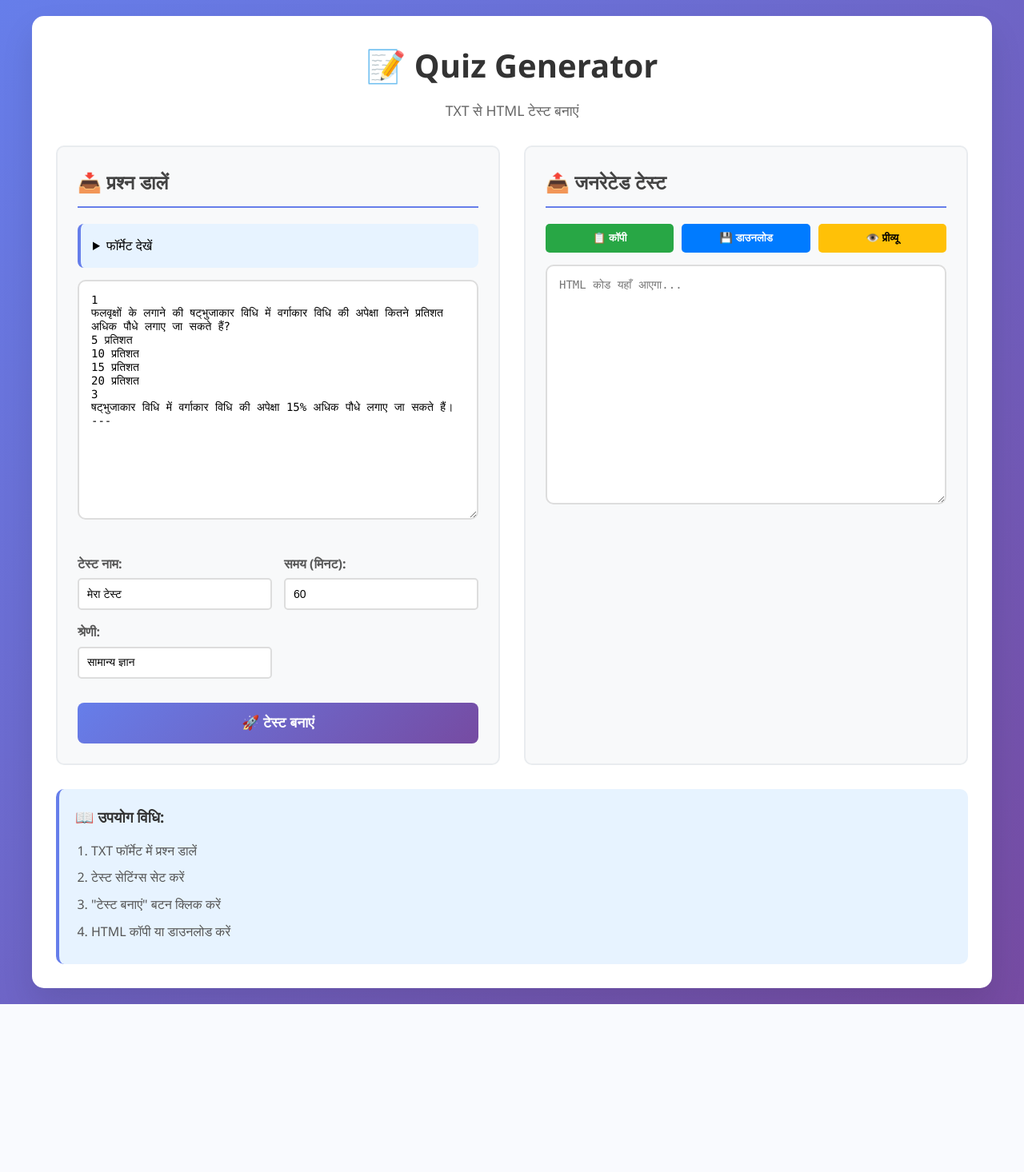
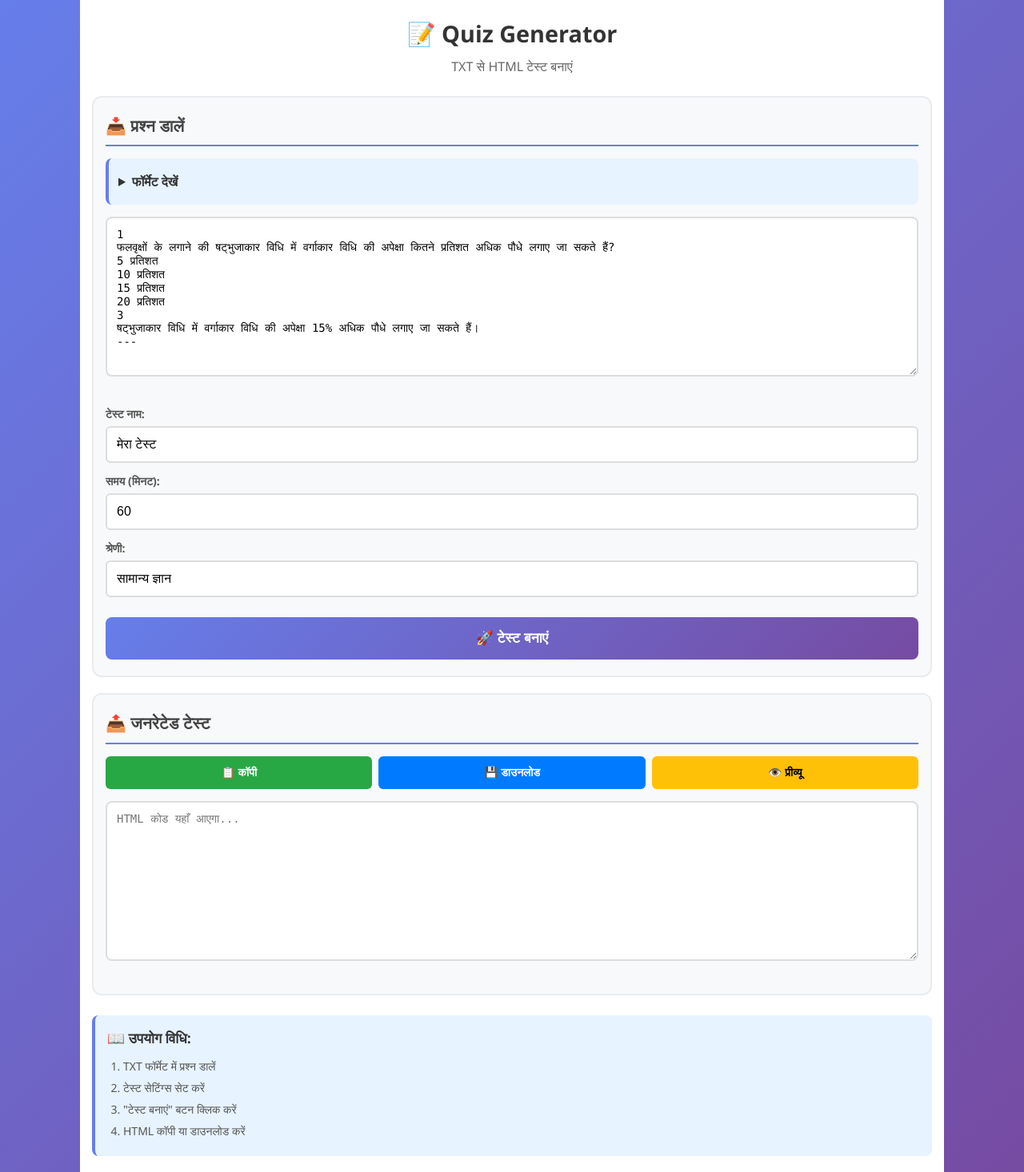
Before and after one commit to r84745752-art/Quiz, a Flask app: template templates/index.html in a window 1280 px wide. Shown: the whole page at 80% size. Before the commit the page ends 1256 px from the top, so only its background shows below. Run offline with Flask 3, Linux system fonts and the light colour scheme; the template is opened without the code that fills it, so the values that code supplies are empty.

Commit message:
Update styles.css

```diff
--- a/static/styles.css
+++ b/static/styles.css
@@ -8,65 +8,65 @@ body {
     font-family: 'Segoe UI', Tahoma, Geneva, Verdana, sans-serif;
     background: linear-gradient(135deg, #667eea 0%, #764ba2 100%);
     min-height: 100vh;
-    padding: 20px;
-    line-height: 1.6;
+    color: #333;
+    line-height: 1.5;
+    padding: 0;
+    width: 100%;
+    max-width: 1080px;
+    margin: 0 auto;
 }
 
 .container {
-    max-width: 1200px;
-    margin: 0 auto;
     background: white;
-    border-radius: 15px;
-    padding: 30px;
-    box-shadow: 0 20px 40px rgba(0,0,0,0.1);
+    min-height: 100vh;
+    padding: 20px 15px;
+    width: 100%;
 }
 
 header {
     text-align: center;
-    margin-bottom: 30px;
+    margin-bottom: 25px;
+    padding: 0 10px;
 }
 
 h1 {
     color: #333;
-    margin-bottom: 10px;
-    font-size: 2.5rem;
+    margin-bottom: 8px;
+    font-size: 1.8rem;
+    font-weight: 700;
 }
 
 header p {
     color: #666;
-    font-size: 1.1rem;
+    font-size: 1rem;
 }
 
 .main-content {
-    display: grid;
-    grid-template-columns: 1fr 1fr;
-    gap: 30px;
-    margin-bottom: 30px;
-}
-
-@media (max-width: 768px) {
-    .main-content {
-        grid-template-columns: 1fr;
-    }
+    display: flex;
+    flex-direction: column;
+    gap: 20px;
+    margin-bottom: 25px;
 }
 
 .input-section, .output-section {
     background: #f8f9fa;
-    padding: 25px;
-    border-radius: 10px;
+    padding: 20px 15px;
+    border-radius: 12px;
     border: 2px solid #e9ecef;
+    width: 100%;
 }
 
 h2 {
     color: #444;
-    margin-bottom: 20px;
+    margin-bottom: 15px;
+    font-size: 1.3rem;
     border-bottom: 2px solid #667eea;
-    padding-bottom: 10px;
+    padding-bottom: 8px;
 }
 
 .format-guide {
     background: #e7f3ff;
-    padding: 15px;
+    padding: 12px;
     border-radius: 8px;
     margin-bottom: 15px;
     border-left: 4px solid #667eea;
@@ -74,23 +74,31 @@ h2 {
 
 .format-guide h3 {
     color: #333;
-    margin-bottom: 10px;
+    margin-bottom: 8px;
+    font-size: 1rem;
 }
 
 .format-guide pre {
     background: white;
     padding: 10px;
-    border-radius: 5px;
+    border-radius: 6px;
     overflow-x: auto;
-    font-size: 0.9rem;
+    font-size: 0.8rem;
+    line-height: 1.3;
+}
+
+details summary {
+    font-weight: 600;
+    cursor: pointer;
+    padding: 5px 0;
 }
 
 textarea {
     width: 100%;
-    height: 300px;
-    padding: 15px;
+    height: 200px;
+    padding: 12px;
     border: 2px solid #ddd;
-    border-radius: 10px;
+    border-radius: 8px;
     font-family: 'Consolas', 'Monaco', monospace;
     font-size: 14px;
     resize: vertical;
@@ -98,10 +106,10 @@ textarea {
 }
 
 .config-options {
-    display: grid;
-    grid-template-columns: repeat(auto-fit, minmax(200px, 1fr));
-    gap: 15px;
-    margin: 20px 0;
+    display: flex;
+    flex-direction: column;
+    gap: 12px;
+    margin: 15px 0;
 }
 
 .config-item {
@@ -113,13 +121,15 @@ label {
     font-weight: 600;
     margin-bottom: 5px;
     color: #555;
+    font-size: 14px;
 }
 
 input, select {
-    padding: 10px;
+    padding: 12px;
     border: 2px solid #ddd;
-    border-radius: 5px;
-    font-size: 14px;
+    border-radius: 6px;
+    font-size: 16px; /* Better for mobile */
+    width: 100%;
 }
 
 input:focus, select:focus {
@@ -131,7 +141,7 @@ input:focus, select:focus {
     background: linear-gradient(135deg, #667eea 0%, #764ba2 100%);
     color: white;
     border: none;
-    padding: 15px 30px;
+    padding: 16px 20px;
     font-size: 1.1rem;
     font-weight: 600;
     border-radius: 8px;
@@ -143,25 +153,26 @@ input:focus, select:focus {
 
 .generate-btn:hover {
     transform: translateY(-2px);
-    box-shadow: 0 10px 25px rgba(102, 126, 234, 0.4);
+    box-shadow: 0 8px 20px rgba(102, 126, 234, 0.4);
 }
 
 .output-controls {
     display: flex;
-    gap: 10px;
+    gap: 8px;
     margin-bottom: 15px;
-    flex-wrap: wrap;
+    flex-wrap: nowrap;
 }
 
 .copy-btn, .download-btn, .preview-btn {
-    padding: 10px 20px;
+    padding: 12px 15px;
     border: none;
-    border-radius: 5px;
+    border-radius: 6px;
     cursor: pointer;
     font-weight: 600;
     transition: all 0.3s ease;
     flex: 1;
-    min-width: 120px;
+    font-size: 14px;
+    min-width: 0;
 }
 
 .copy-btn {
@@ -198,11 +209,10 @@ input:focus, select:focus {
 
 .modal-content {
     background-color: white;
-    margin: 2% auto;
+    margin: 5% auto;
     padding: 20px;
-    border-radius: 15px;
-    width: 90%;
-    max-width: 800px;
+    border-radius: 12px;
+    width: 95%;
     max-height: 90vh;
     overflow-y: auto;
     position: relative;
@@ -211,7 +221,7 @@ input:focus, select:focus {
 .close {
     color: #aaa;
     float: right;
-    font-size: 28px;
+    font-size: 24px;
     font-weight: bold;
     cursor: pointer;
 }
@@ -222,14 +232,16 @@ input:focus, select:focus {
 
 .instructions {
     background: #e7f3ff;
-    padding: 20px;
-    border-radius: 10px;
+    padding: 15px;
+    border-radius: 8px;
     border-left: 4px solid #667eea;
+    margin-top: 20px;
 }
 
 .instructions h3 {
     color: #333;
-    margin-bottom: 15px;
+    margin-bottom: 12px;
+    font-size: 1.1rem;
 }
 
 .instructions ol {
@@ -237,24 +249,78 @@ input:focus, select:focus {
 }
 
 .instructions li {
-    margin-bottom: 8px;
+    margin-bottom: 6px;
     color: #555;
+    font-size: 14px;
 }
 
-.success-message {
+.loading {
+    text-align: center;
+    padding: 20px;
+}
+
+.spinner {
+    border: 4px solid #f3f3f3;
+    border-top: 4px solid #667eea;
+    border-radius: 50%;
+    width: 35px;
+    height: 35px;
+    animation: spin 1s linear infinite;
+    margin: 0 auto 10px;
+}
+
+@keyframes spin {
+    0% { transform: rotate(0deg); }
+    100% { transform: rotate(360deg); }
+}
+
+.result-info {
     background: #d4edda;
     color: #155724;
-    padding: 15px;
-    border-radius: 8px;
-    margin: 10px 0;
+    padding: 12px;
+    border-radius: 6px;
+    margin-top: 12px;
     border: 1px solid #c3e6cb;
+    font-size: 14px;
 }
 
-.error-message {
-    background: #f8d7da;
-    color: #721c24;
-    padding: 15px;
-    border-radius: 8px;
-    margin: 10px 0;
-    border: 1px solid #f5c6cb;
+/* Mobile Optimizations */
+@media (max-width: 1080px) {
+    body {
+        padding: 0;
+    }
+
+    .container {
+        padding: 15px 10px;
+        border-radius: 0;
+    }
+
+    textarea {
+        height: 180px;
+        font-size: 13px;
+    }
+
+    .output-controls {
+        flex-direction: column;
+    }
+
+    .copy-btn, .download-btn, .preview-btn {
+        padding: 14px;
+    }
 }
+
+@keyframes slideIn {
+    from { transform: translateX(100%); opacity: 0; }
+    to { transform: translateX(0); opacity: 1; }
+}
+
+/* Touch friendly */
+button {
+    -webkit-tap-highlight-color: transparent;
+}
+
+input, textarea, button {
+    -webkit-appearance: none;
+    -moz-appearance: none;
+    appearance: none;
+}
```
